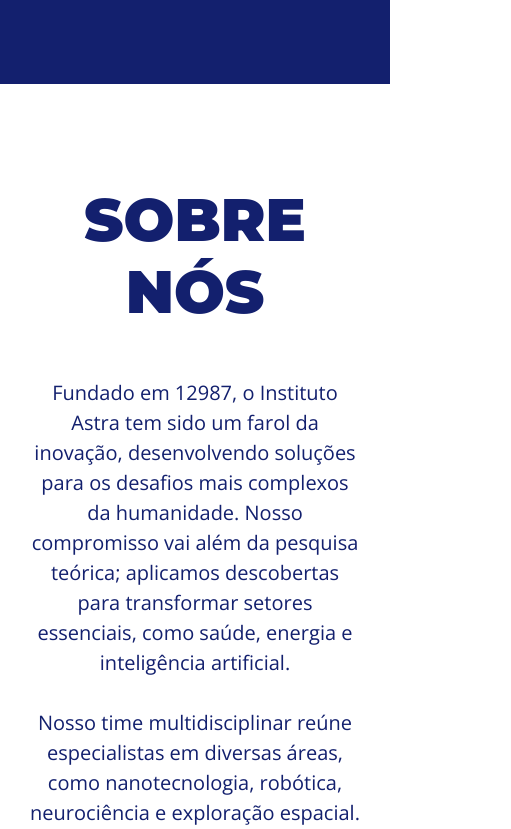
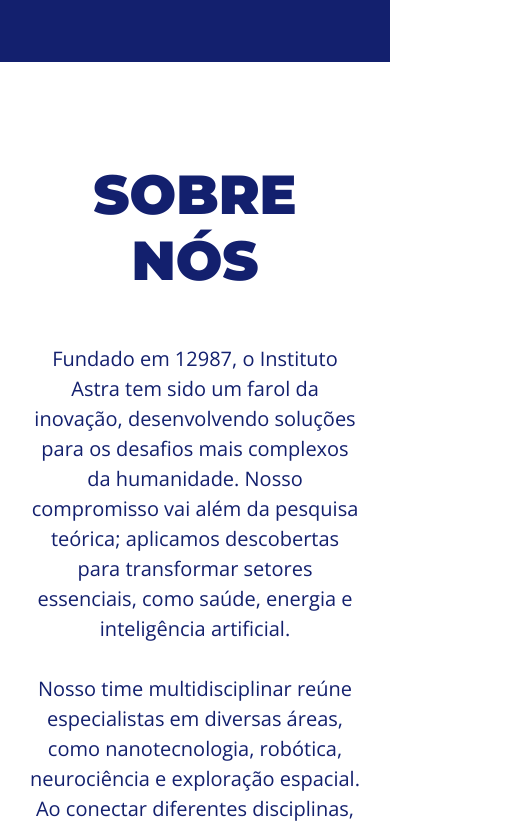
Before and after one commit to IagoHenri/Landing-Page, a plain HTML site: page index.html in a window 390 px wide. Shown: the part 1125-1954 px from the top of the page, 511 px wide, since content can reach past the window. Drawn offline with nearby package versions, Linux system fonts and the light colour scheme.

Commit message:
Update styles.css

```diff
--- a/assets/css/styles.css
+++ b/assets/css/styles.css
@@ -254,4 +254,8 @@
     .menu-spacing {
         display: none;
     }
+
+    h2 {
+        font-size: 5.5rem;
+    }
 }
```
